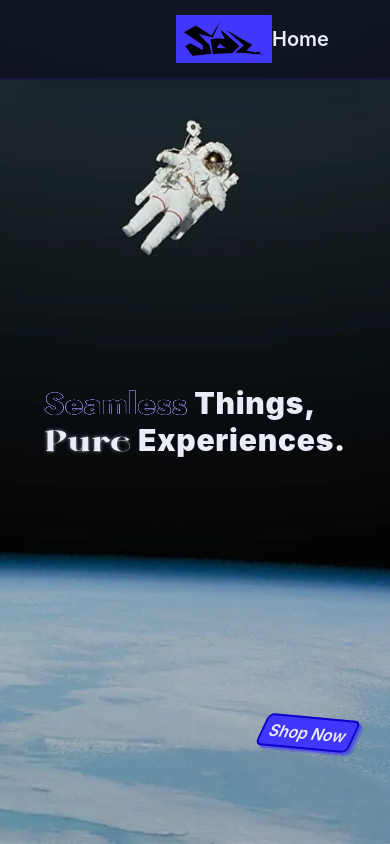
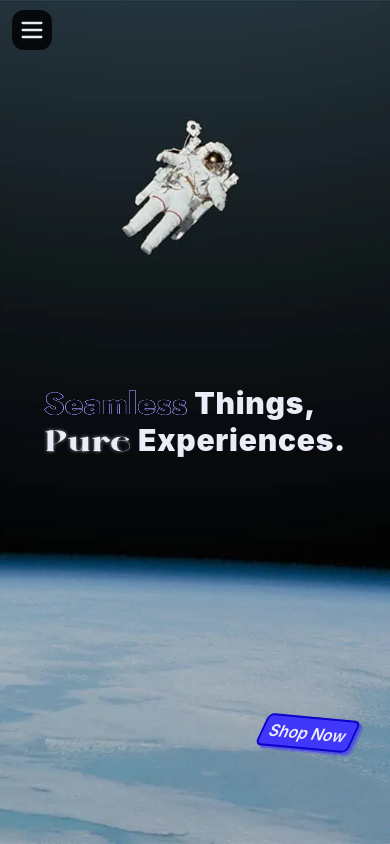
Before and after one commit to Vincent0103/shopping-cart, a React (Vite) app: page /home in a window 390 px wide. Shown: the top 844 px of the page. Built offline with nearby package versions, Linux system fonts and the light colour scheme.

Commit message:
make navbar more responsive

```diff
--- a/src/components/nav/Navbar.jsx
+++ b/src/components/nav/Navbar.jsx
@@ -1,4 +1,4 @@
-import { ShoppingCart } from "lucide-react";
+import { ShoppingCart, Menu } from "lucide-react";
 import BrandLogo from "../../assets/logo.png";
 import { Link } from "react-router-dom";
 import CartPopup from "./CartPopup";
@@ -20,14 +20,15 @@ const Navbar = ({ displayedPageName }) => {
         id="main-navbar"
         aria-label="Main"
         className="fixed inset-0 z-10 flex h-20 w-full items-center justify-between
-      border-b-2 border-b-background-700/40 bg-background-950/60 px-44 shadow-2xl backdrop-blur-2xl"
+      border-b-2 border-b-background-700/40 bg-background-950/60 px-44 shadow-2xl backdrop-blur-2xl max-lg:px-20
+        max-sm:hidden"
       >
         <Link to={"/home"}>
           <div className="flex h-12 w-24 items-center justify-center bg-accent-400 p-2">
             <img src={BrandLogo} alt="Logo of soz." />
           </div>
         </Link>
-        <ul className="flex items-center justify-center gap-28 text-xl font-semibold">
+        <ul className="flex items-center justify-center gap-28 text-xl font-semibold max-lg:gap-20">
           <Link to={"/home"}>
             <li
               className={`cursor-pointer transition-colors ${getTextColorClasses("home")}`}
@@ -50,6 +51,11 @@ const Navbar = ({ displayedPageName }) => {
           </li>
         </ul>
       </nav>
+      <nav className="fixed inset-0 z-10 flex h-12 w-full items-center px-3 sm:hidden">
+        <div className="mt-3 cursor-pointer rounded-xl bg-black/80 p-1.5 backdrop-blur-lg">
+          <Menu size={28} />
+        </div>
+      </nav>
       <CartPopup />
     </>
   );
```
